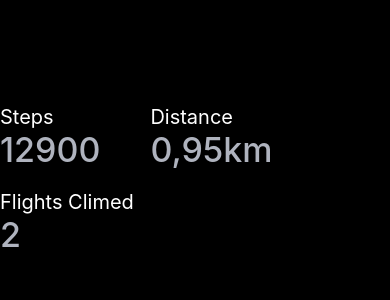
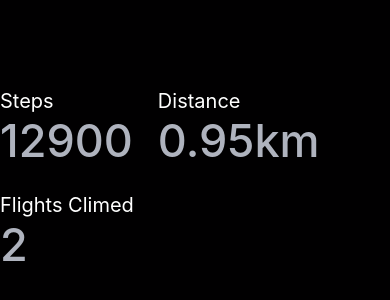
Before and after one commit to Dearian27/Steps_counter, a React Native app: screen / in a window 390 px wide. Shown: the part 242-542 px from the top of the page. Built offline with nearby package versions, Linux system fonts and the light colour scheme.

Commit message:
use flex gap

```diff
--- a/App.tsx
+++ b/App.tsx
@@ -7,11 +7,11 @@ export default function App() {
     <View style={styles.container}>
       <StatusBar style="auto" />
 
-      <View style={{ flexDirection: 'row' }}>
-        <Data label="Steps" value="12900" />
-        <Data label="Distance" value="0,95km" />
+      <View style={styles.values}>
+        <Data label="Steps" value={12900} />
+        <Data label="Distance" value={0.95} measurement='km' />
+        <Data label="Flights Climed" value={2} />
       </View>
-      <Data label="Flights Climed" value="2" />
     </View>
   );
 }
@@ -19,9 +19,12 @@ export default function App() {
 const styles = StyleSheet.create({
   container: {
     flex: 1,
-    backgroundColor: '#000',
+    backgroundColor: '#010001',
     justifyContent: 'center',
   },
-
-
+  values: {
+    flexDirection: 'row',
+    gap: 25,
+    flexWrap: 'wrap',
+  }
 });
--- a/package.json
+++ b/package.json
@@ -12,7 +12,8 @@
     "expo": "~48.0.18",
     "expo-status-bar": "~1.4.4",
     "react": "18.2.0",
-    "react-native": "0.71.8"
+    "react-native": "0.71.8",
+    "react-native-animatable": "^1.3.3"
   },
   "devDependencies": {
     "@babel/core": "^7.20.0",
--- a/src/componets/Data.tsx
+++ b/src/componets/Data.tsx
@@ -3,27 +3,27 @@ import { View, Text, StyleSheet } from 'react-native';
 
 type DataProps = {
   label: string;
-  value: string | number;
+  value: number;
+  measurement?: string;
 }
-const Data: React.FC<DataProps> = ({ value, label }) => {
+const Data: React.FC<DataProps> = ({ value, label, measurement }) => {
   return (
-    <View style={styles.valueContainer}>
+    <View>
       <Text style={styles.label}>{label}</Text>
-      <Text style={styles.value}>{value}</Text>
+      <Text style={styles.value}>
+        {value}
+        {measurement || ''}
+      </Text>
     </View>
   )
 }
 const styles = StyleSheet.create({
-  valueContainer: {
-    marginRight: 50,
-    marginVertical: 10,
-  },
   label: {
     color: 'white',
     fontSize: 20,
   },
   value: {
-    fontSize: 34,
+    fontSize: 45,
     color: '#AFB3BE',
     fontWeight: '500',
   },
```
Also changed, not shown: 1 other file (tests, documents, lock files or other folders).
